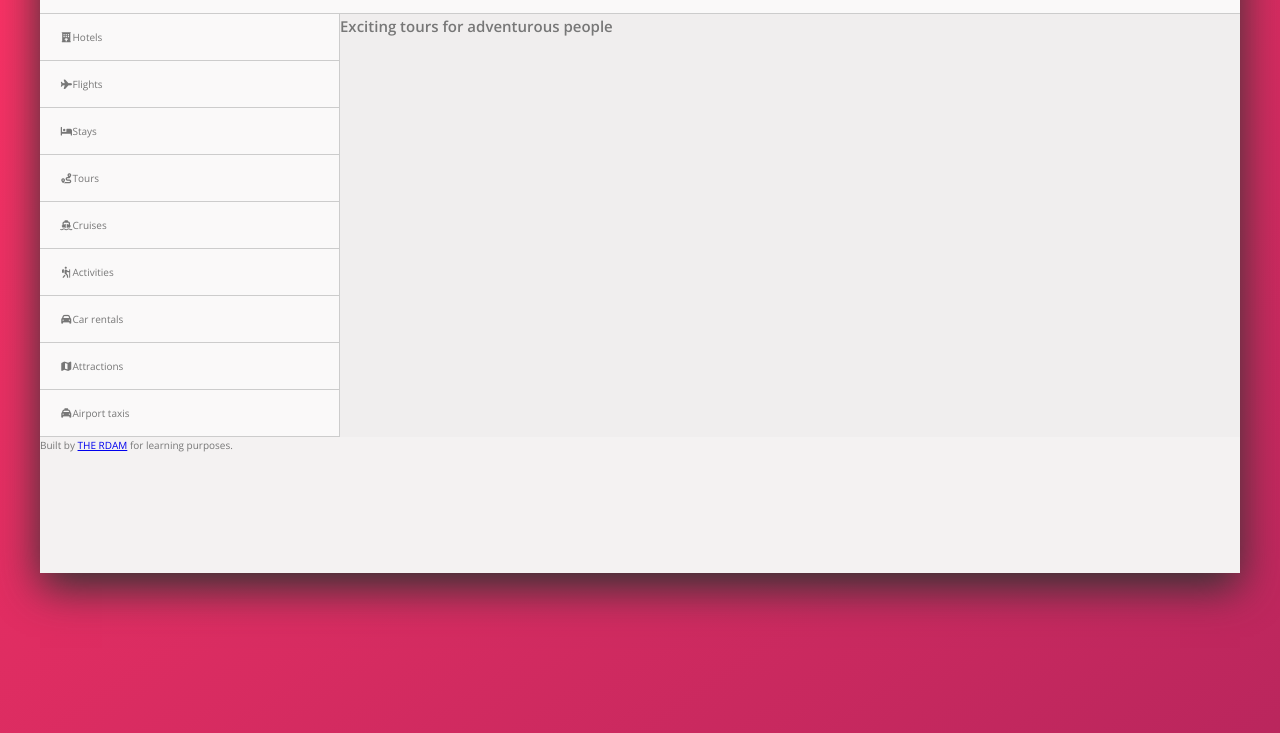
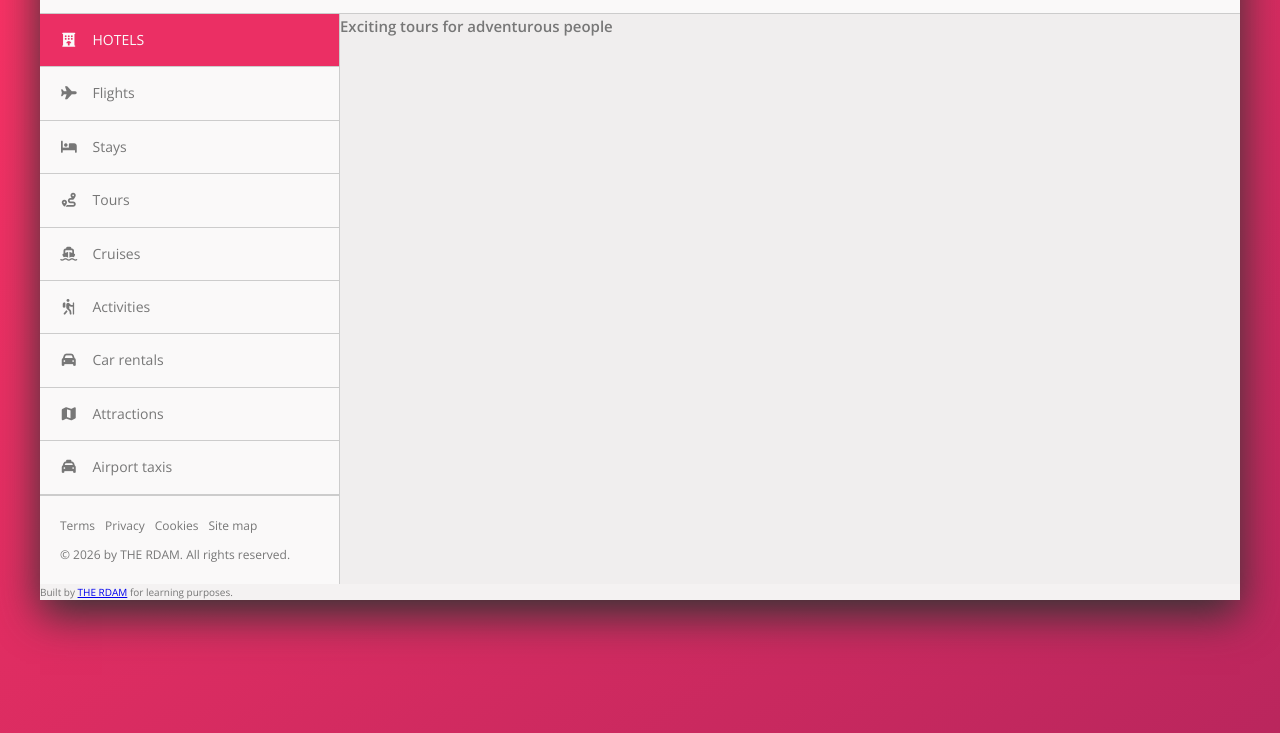
Before and after one commit to ruiprogramador/flexbox_sass, a website: page index.html in a window 1280 px wide. Shown: the part 147-880 px from the top of the page. Drawn offline with nearby package versions, Linux system fonts and the light colour scheme.

Commit message:
Ending Styling Header NavBar

```diff
--- a/index.html
+++ b/index.html
@@ -62,7 +62,7 @@
             <section class="main-content">
                 <nav class="sidebar">
                     <ul class="sidebar__list">
-                        <li class="sidebar__item"><a href="#" class="sidebar__link"><i class="fa-solid fa-hotel sidebar__icon"></i>Hotels</a></li>
+                        <li class="sidebar__item sidebar__item-active"><a href="#" class="sidebar__link"><i class="fa-solid fa-hotel sidebar__icon"></i>Hotels</a></li>
                         <li class="sidebar__item"><a href="#" class="sidebar__link"><i class="fa-solid fa-plane sidebar__icon"></i>Flights</a></li>
                         <li class="sidebar__item"><a href="#" class="sidebar__link"><i class="fa-solid fa-bed sidebar__icon"></i>Stays</a></li>
                         <li class="sidebar__item"><a href="#" class="sidebar__link"><i class="fa-solid fa-route sidebar__icon"></i>Tours</a></li>
@@ -72,6 +72,16 @@
                         <li class="sidebar__item"><a href="#" class="sidebar__link"><i class="fa-solid fa-map sidebar__icon"></i>Attractions</a></li>
                         <li class="sidebar__item"><a href="#" class="sidebar__link"><i class="fa-solid fa-taxi sidebar__icon"></i>Airport taxis</a></li>
                     </ul>
+                    <!-- Legal -->
+                    <div class="sidebar__legal">
+                        <ul class="sidebar__legal-list">
+                            <li class="sidebar__legal-item"><a href="#" class="sidebar__legal-link">Terms</a></li>
+                            <li class="sidebar__legal-item"><a href="#" class="sidebar__legal-link">Privacy</a></li>
+                            <li class="sidebar__legal-item"><a href="#" class="sidebar__legal-link">Cookies</a></li>
+                            <li class="sidebar__legal-item"><a href="#" class="sidebar__legal-link">Site map</a></li>
+                        </ul>
+                        <p class="sidebar__legal-copy">&copy; 2026 by THE RDAM. All rights reserved.</p>
+                    </div>
                 </nav>
                 <main class="hotel-view">
                     <section class="section-about">
--- /dev/null
+++ b/sass/_components.scss
@@ -0,0 +1,123 @@
+nav.sidebar{
+    background-color: $color-grey-light-1;
+    border-right: 1px solid $color-grey-light-4;
+    flex: 0 0 25%;
+    display: flex;
+    flex-direction: column;
+    justify-content: space-between;
+
+    ul.sidebar__list{
+        list-style: none;
+        margin: 0;
+        padding: 0;
+
+        font-size: 1.4rem;
+
+        li.sidebar__item{
+            border-bottom: 1px solid $color-grey-light-4;
+            position: relative;
+
+            a.sidebar__link{
+                display: block;
+                padding: 1.5rem 2rem;
+                color: $color-grey-dark-2;
+                text-decoration: none;
+                position: relative;
+                z-index: 1;
+
+                &:hover{
+                    /*background-color: $color-primary;*/
+                    color: $color-grey-light-1;
+                    text-transform: uppercase;
+                }
+
+                .sidebar__icon{
+                    margin-right: 1.5rem;
+                    fill: currentColor;
+                }
+            }
+        }
+        li.sidebar__item-active{
+            border-bottom: 1px solid $color-grey-light-4;
+            position: relative;
+
+            a.sidebar__link{
+                display: block;
+                padding: 1.5rem 2rem;
+                color: $color-grey-light-1;
+                text-decoration: none;
+                background-color: $color-primary;
+                position: relative;
+                z-index: 1;
+                text-transform: uppercase;
+
+                .sidebar__icon{
+                    margin-right: 1.5rem;
+                    fill: currentColor;
+                }
+            }
+        }
+        li.sidebar__item::before{
+            content: '';
+            position: absolute;
+            left: 0;
+            top: 0;
+            width: 3px;
+            height: 100%;
+            background-color: $color-primary;
+            transform: scaleY(0);
+            transform-origin: bottom;
+            transition:
+                transform 0.3s ease
+                , width 0.3s cubic-bezier(1, 0, 0, 1)
+                , background-color 0.3s ease
+            ;
+        }
+        li.sidebar__item:hover::before,
+        li.sidebar__item-active::before{
+            transform: scaleY(1);
+            width: 100%;
+            cursor: pointer;
+        }
+        li.sidebar__item:active::before{
+            background-color: $color-primary-light;
+        }
+
+        li.sidebar__item::not(:last-child) a.sidebar__link{
+            border-bottom: none;
+        }
+    }
+
+    .sidebar__legal{
+        padding: 2rem;
+        border-top: 1px solid $color-grey-light-4;
+
+        ul.sidebar__legal-list{
+            list-style: none;
+            margin: 0;
+            padding: 0;
+            display: flex;
+            flex-wrap: wrap;
+            gap: 1rem;
+
+            li.sidebar__legal-item{
+                a.sidebar__legal-link{
+                    font-size: 1.2rem;
+                    color: $color-grey-dark-2;
+                    text-decoration: none;
+
+                    &:hover{
+                        text-decoration: underline;
+                    }
+                }
+            }
+        }
+
+        p.sidebar__legal-copy{
+            font-size: 1.2rem;
+            color: $color-grey-dark-2;
+            margin-top: 1rem;
+        }
+
+    }
+}
--- a/sass/_layout.scss
+++ b/sass/_layout.scss
@@ -264,35 +264,6 @@ section.main-content{
 
     display: flex;
 
-    nav.sidebar{
-        background-color: $color-grey-light-1;
-        border-right: 1px solid $color-grey-light-4;
-        flex: 0 0 25%;
-
-        ul.sidebar__list{
-            list-style: none;
-            margin: 0;
-            padding: 0;
-
-            li.sidebar__item{
-                border-bottom: 1px solid $color-grey-light-4;
-
-                a.sidebar__link{
-                    display: block;
-                    padding: 1.5rem 2rem;
-                    color: $color-grey-dark-2;
-                    text-decoration: none;
-
-                    &:hover,
-                    &.active{
-                        background-color: $color-primary-light;
-                        color: $color-grey-light-1;
-                    }
-                }
-            }
-        }
-    }
-
     main.hotel-view{
         background-color: $color-grey-light-3;
         flex: 1;
--- a/sass/main.scss
+++ b/sass/main.scss
@@ -1,5 +1,6 @@
 @import '../node_modules/@fortawesome/fontawesome-free/css/all.min.css';
-@import "variables";
-@import "base";
-@import "layout";
-/* @import "components/buttons"; */
+@import 'variables';
+
+@import 'base';
+@import 'layout';
+@import 'components';
```
Also changed, not shown: css/style.css, sass/__components.scss (deleted), 1 other file.
